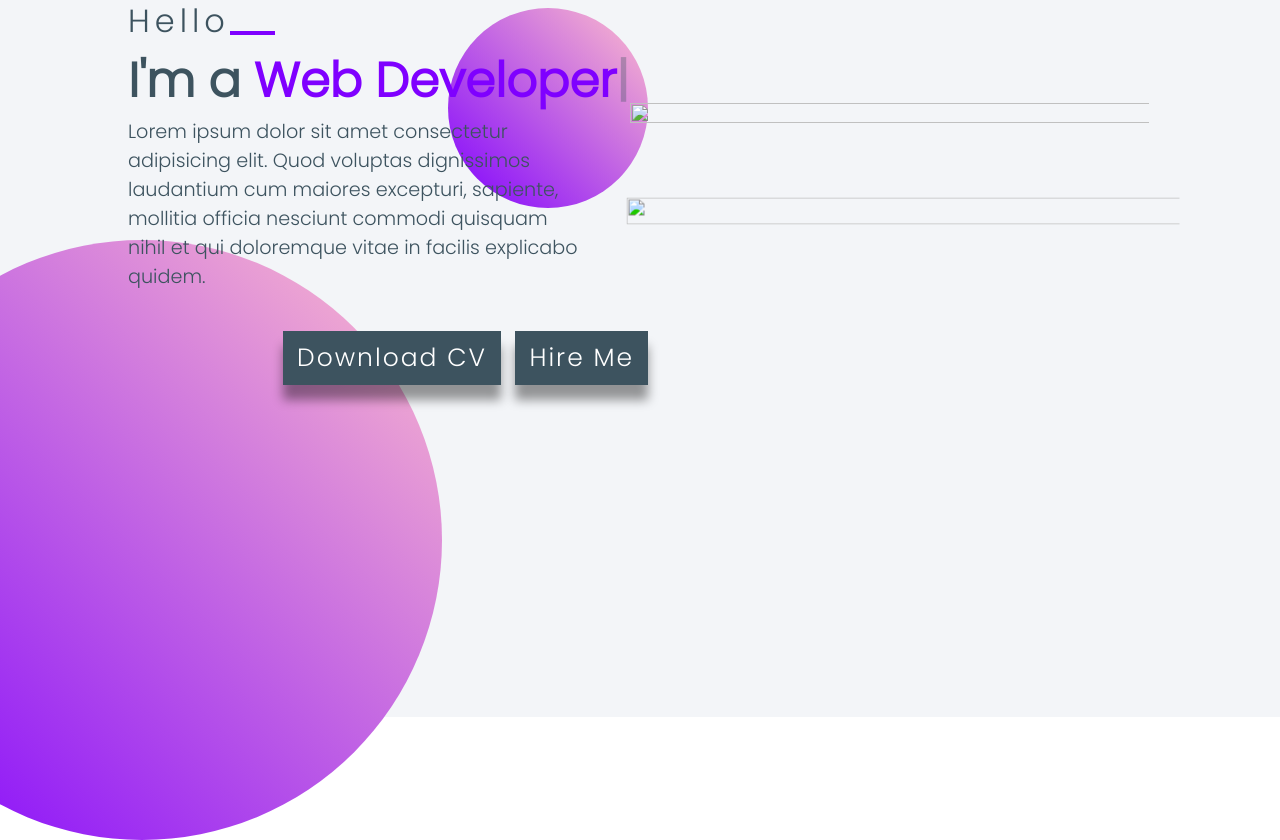
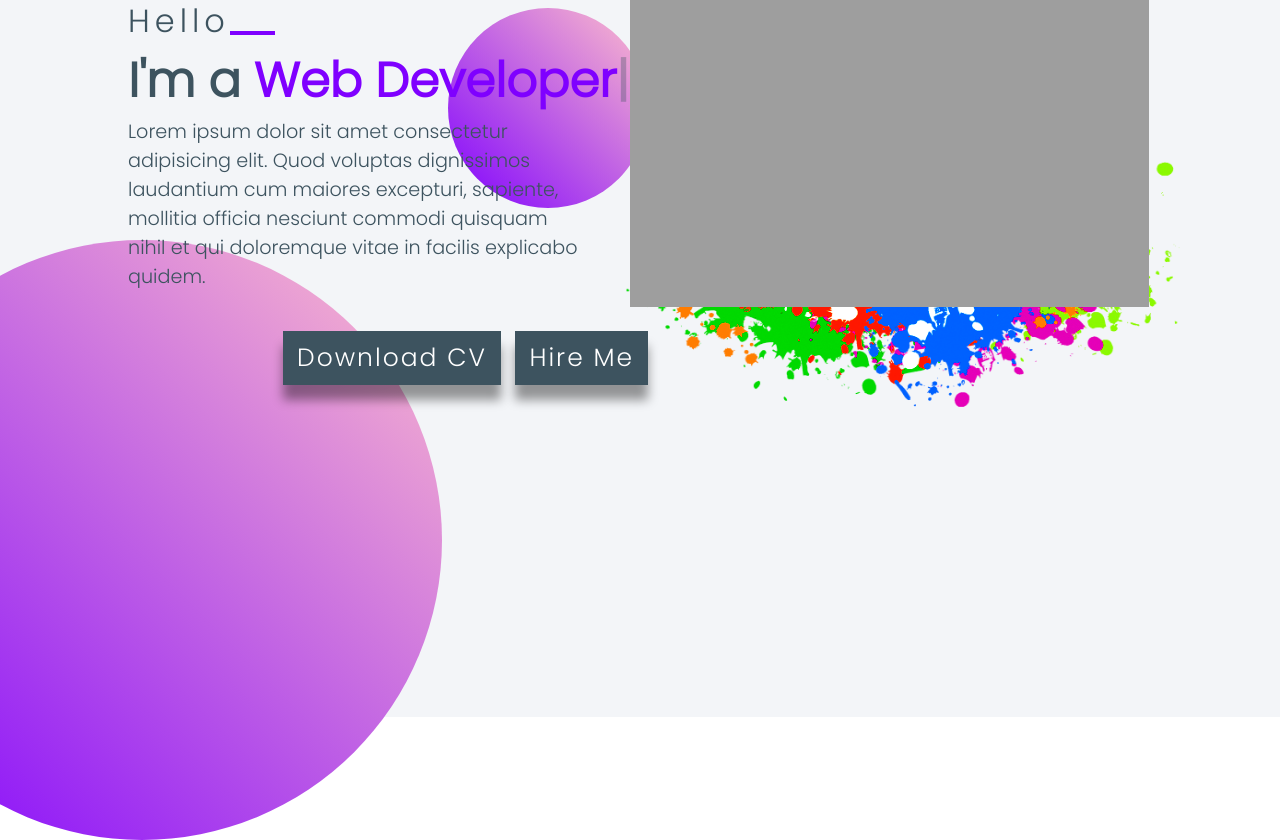
Before and after one commit to reyrafa/MyFirstPracticePortfolio, a plain HTML site: page index.html in a window 1280 px wide. Shown: the part 83-923 px from the top of the page. Drawn offline with nearby package versions, Linux system fonts and the light colour scheme; the site is published under a folder, as on GitHub Pages, so addresses that start at the root find nothing.

Commit message:
Update index.html

```diff
--- a/index.html
+++ b/index.html
@@ -53,8 +53,8 @@
             </div>
             <div class="cols cols1">
                 <div class="imgbox">
-                    <img src="/image/des.png" id="splash">
-                    <img src="/image/profile.png" >
+                    <img src="image/des.png" id="splash">
+                    <img src="image/profile.png" >
                 </div>
             </div>
         </div>
```
